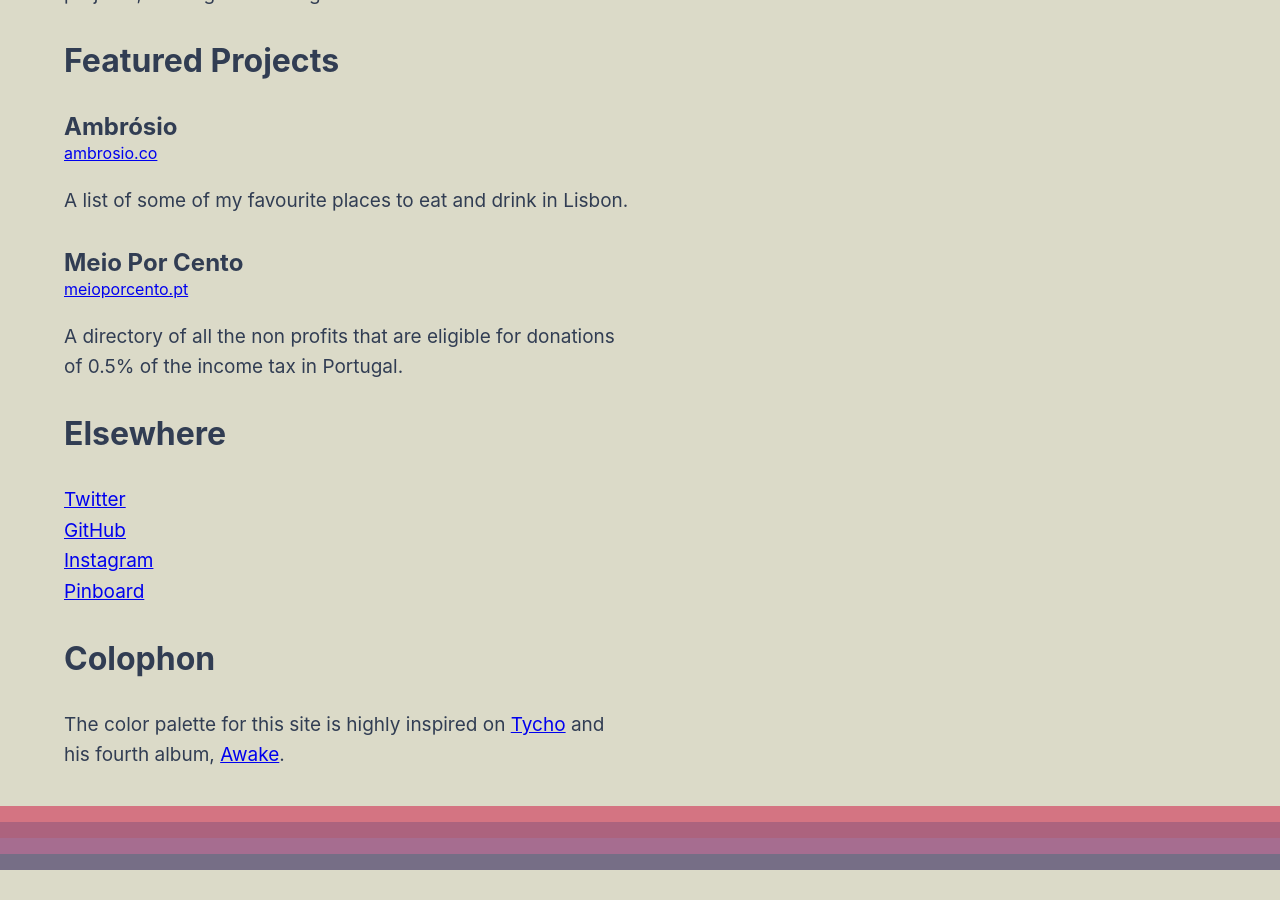
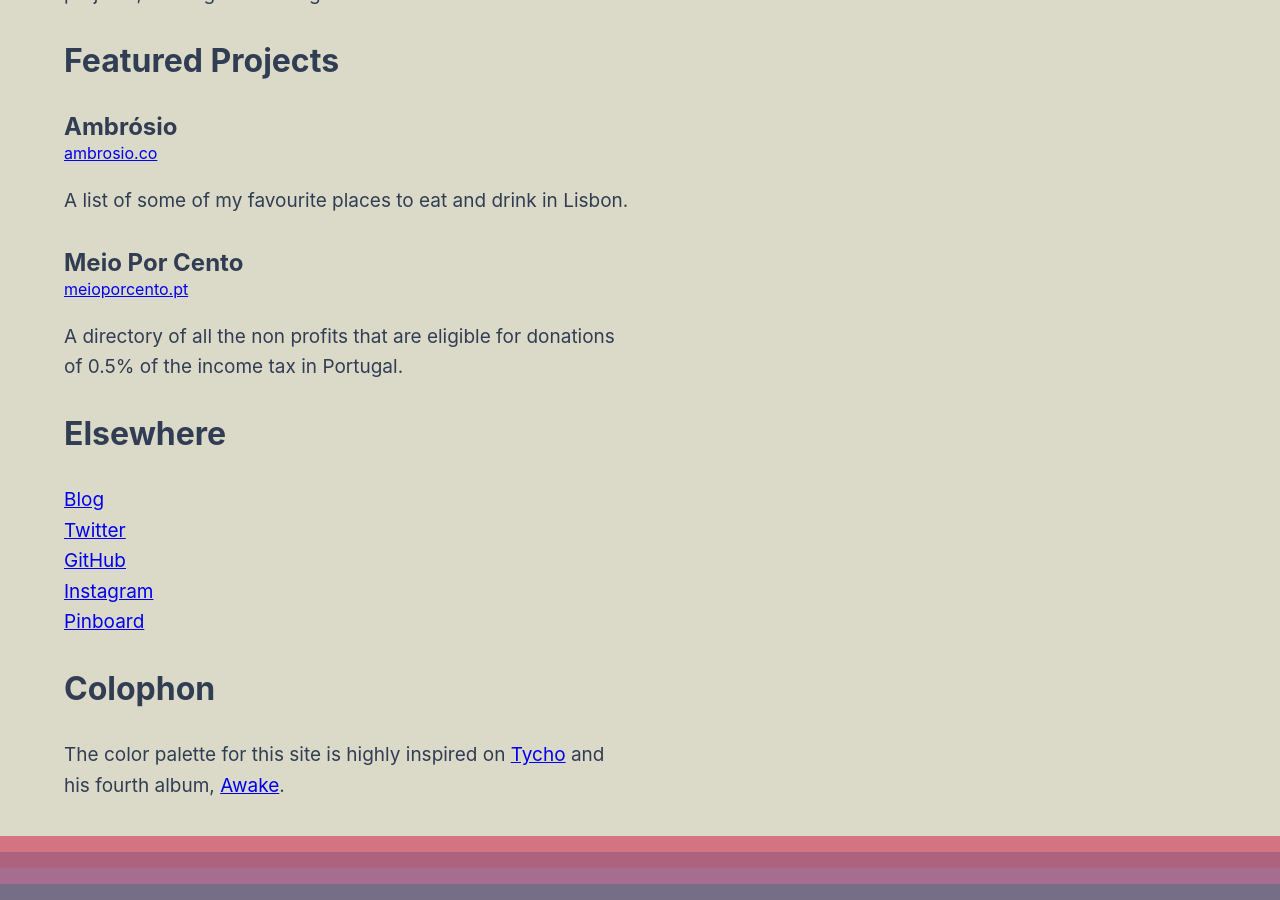
Before and after one commit to marionzualo/www, a Jekyll site: the page built from index.html, in a window 1280 px wide and 900 px high, scrolled down 633 px. Built offline with Jekyll 4.4.1, drawn with Linux system fonts in a browser that asks for light colours; before the commit the page ends 1503 px from its top, so only the background shows below that.

Commit message:
Link to blog

```diff
--- a/index.html
+++ b/index.html
@@ -36,6 +36,7 @@
   <p class="measure lh-copy f6">A directory of all the non profits that are eligible for donations of 0.5% of the income tax in Portugal.</p>
   <h2 class="f4 mt4 mb4">Elsewhere</h2>
   <ul class="list-reset pl0 ml0 lh-copy f6">
+    <li><a href="http://blog.marionzualo.com/" target="_blank">Blog</a></li>
     <li><a href="https://twitter.com/marionzualo" target="_blank">Twitter</a></li>
     <li><a href="https://github.com/marionzualo" target="_blank">GitHub</a></li>
     <li><a href="https://www.instagram.com/marionzualo/" target="_blank">Instagram</a></li>
```
